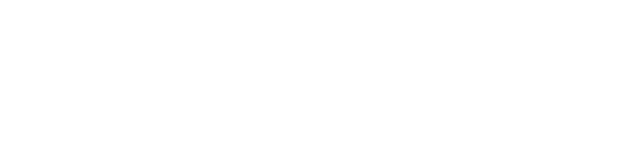
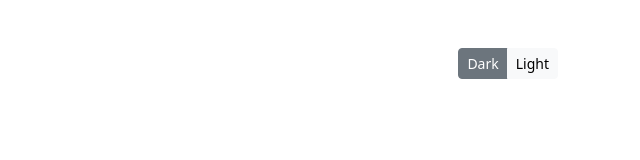
Before and after one commit to PolinaFaustova/user-list, a plain HTML site: page index.html in a window 1280 px wide. Shown: the whole page, without its empty margins (640-1280 px from the left). Drawn offline with Linux system fonts and the light colour scheme.

Commit message:
btns-group

```diff
--- a/index.html
+++ b/index.html
@@ -10,7 +10,18 @@
   </head>
   <body>
     <header class="mb-5">
-      <div class="container mt-5"></div>
+      <div class="container mt-5">
+        <div class="d-flex justify-content-end">
+          <div class="btn-group">
+            <button class="btn btn-secondary btn-sm" data-bs-theme-value="dark">
+              Dark
+            </button>
+            <button class="btn btn-light btn-sm" data-bs-theme-value="light">
+              Light
+            </button>
+          </div>
+        </div>
+      </div>
     </header>
 
     <script src="js/bootstrap.bundle.min.js"></script>
```
